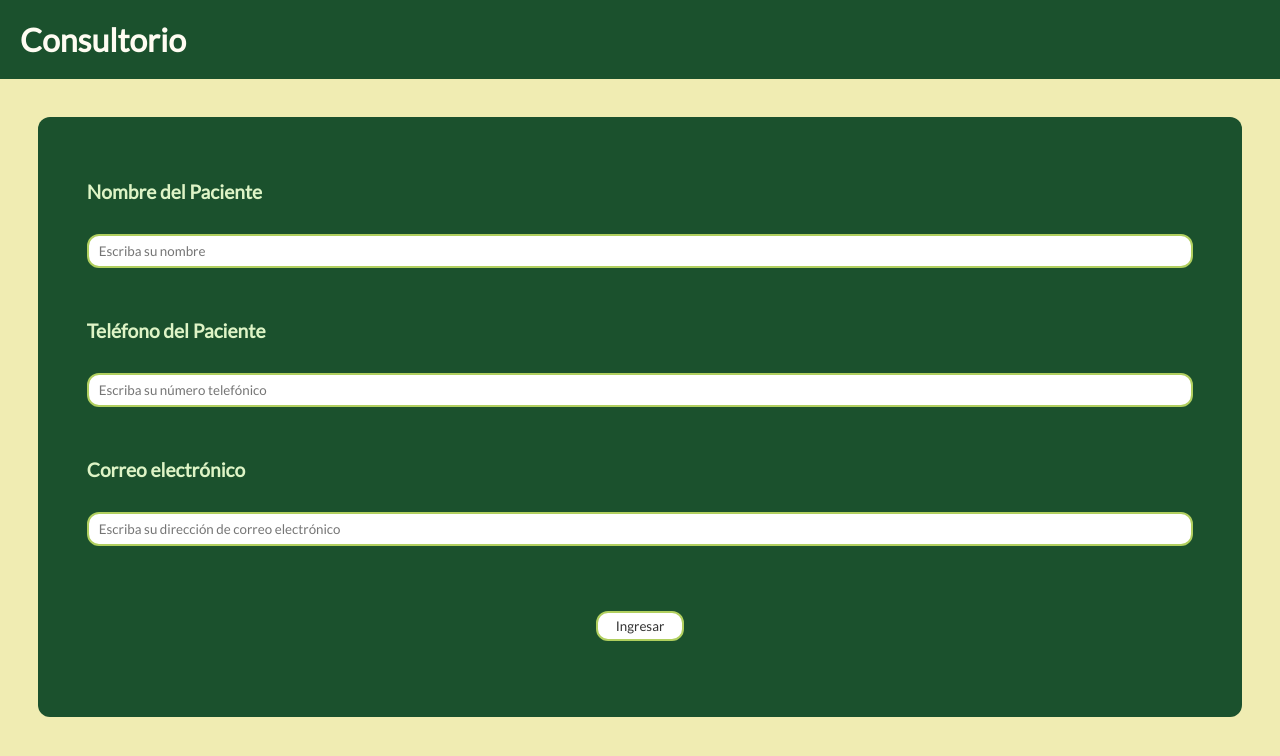
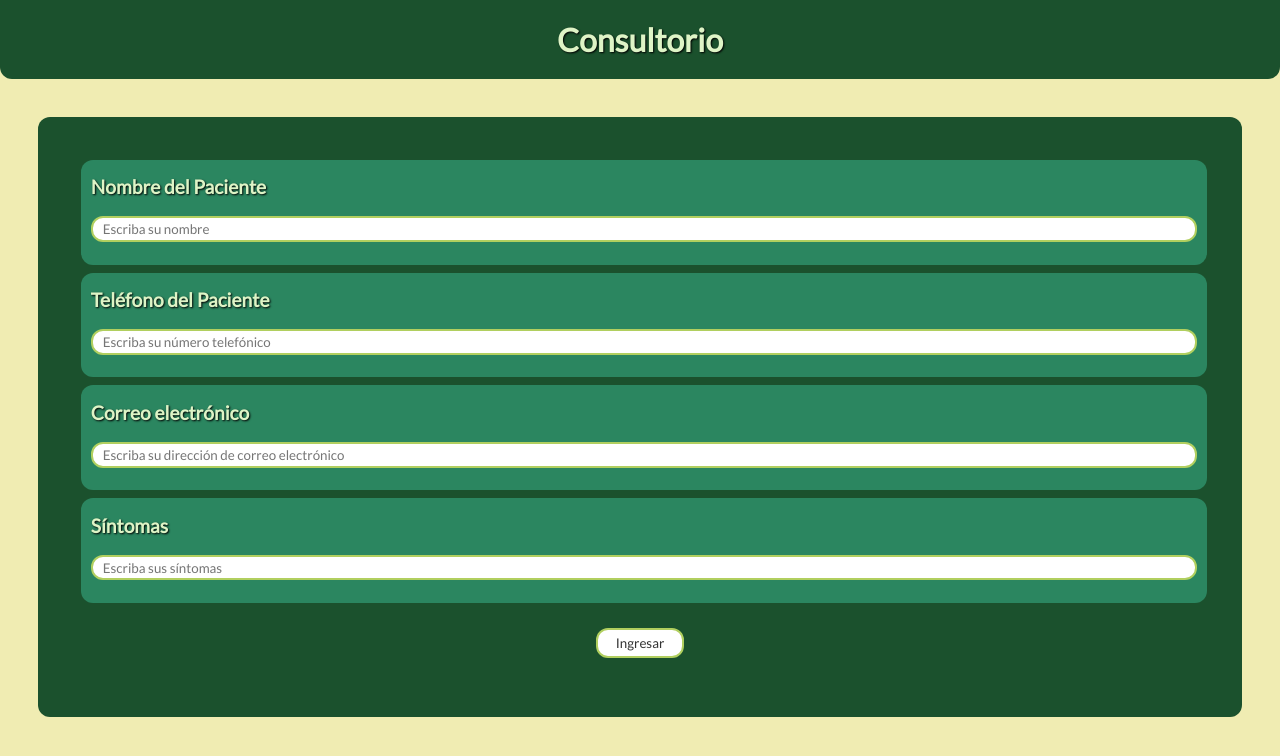
Before and after one commit to JulioMRosas/topicos-curso, a website built with Vite: page practica05/index.html in a window 1280 px wide. Built offline with nearby package versions, Linux system fonts and the light colour scheme.

Commit message:
cambios al css

```diff
--- a/practica05/components/Form.js
+++ b/practica05/components/Form.js
@@ -17,6 +17,10 @@ export default function Form() {
             labelText: "Correo electrónico",
             placeholderText: "Escriba su dirección de correo electrónico"
         },
+        {
+            labelText: "Síntomas",
+            placeholderText: "Escriba sus síntomas"
+        },
     ];
 
     for (let i = 0; i < inputs.length; i++) {
--- a/practica05/main.js
+++ b/practica05/main.js
@@ -1,6 +1,6 @@
+import './style.css';
 import Form from './components/Form';
 import Header from './components/Header';
-import './style.css';
 
 document.body.appendChild(Header({title: "Consultorio"}));
 document.body.appendChild(Form());
--- a/practica05/style.css
+++ b/practica05/style.css
@@ -17,15 +17,19 @@ html, body {
 .header {
   padding: 20px;
   background-color: #1b512d;
-  color: #fffcf2;
+  color: #def4c6;
+  text-align: center;
+  text-shadow: 1px 1px 2px black;
+  border-bottom-left-radius: 12px;
+  border-bottom-right-radius: 12px;
 }
 
 .form {
+  display: grid;
   background-color: #1b512d;
   margin: 3%;
   padding: 3%;
   border-radius: 12px;
-  display: grid;
   height: 75%;
   justify-items: start;
 }
@@ -34,13 +38,18 @@ html, body {
   display: grid;
   width: 100%;
   padding: 10px;
+  margin: 4px;
+  border-radius: 12px;
+  background-color: #2b8660;
 }
 
 .label {
   color: #def4c6;
   align-self: center;
   font-weight: bolder;
-font-size: larger;}
+  font-size: larger;
+  text-shadow: 1px 1px 2px black;
+}
 
 .input {
   width: 100%;
@@ -52,6 +61,7 @@ font-size: larger;}
 }
 
 .button-container {
+  display: grid;
   padding: 10px;
   align-self: center;
   justify-self: center;
@@ -64,8 +74,10 @@ font-size: larger;}
   border-radius: 12px;
   color: #333;
   background-color: white;
+  justify-self: center;
+  align-self: center;
 }
 
 .button:hover {
-  background-color: #b9b5b591;
+  background-color: #2b8660;
 }
```
